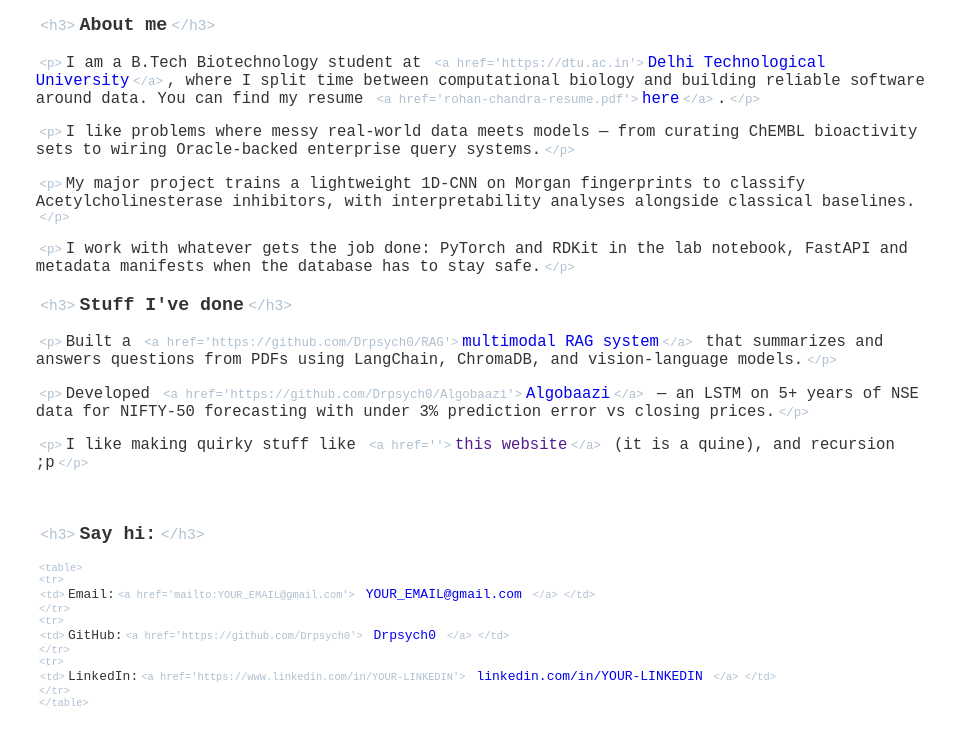
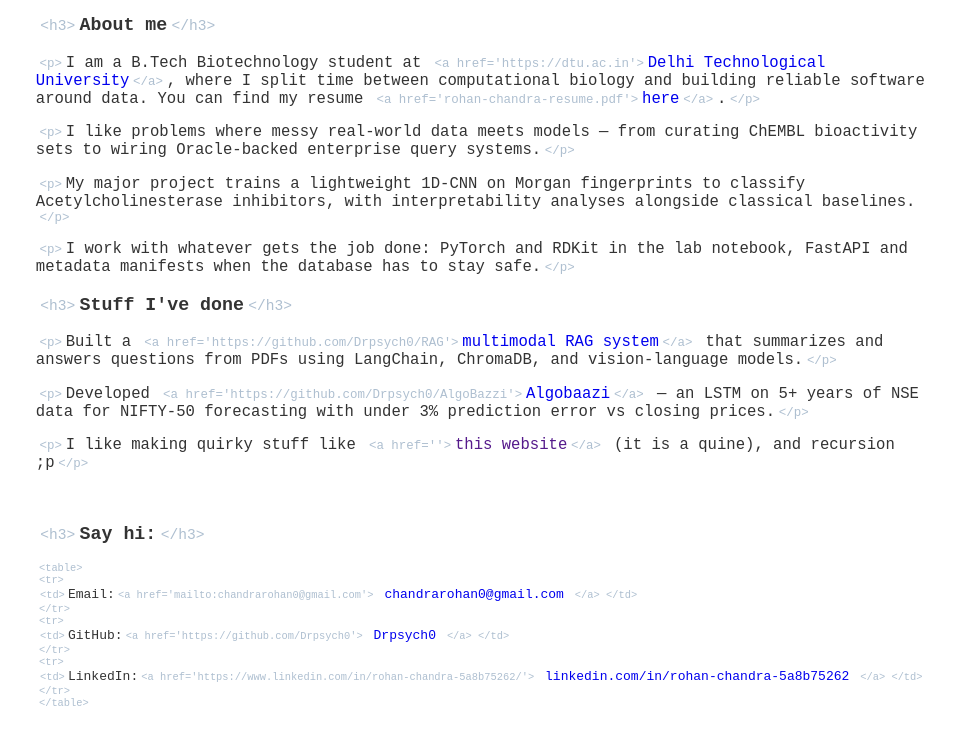
Before and after one commit to Drpsych0/Drpsych0.github.io, a plain HTML site: page index.html in a window 1280 px wide. Shown: the part 221-952 px from the top of the page, without its empty margins (149-1104 px from the left). Drawn offline with Linux system fonts and the light colour scheme.

Commit message:
Update CGPA, contact info, and AlgoBazzi link

```diff
--- a/index.html
+++ b/index.html
@@ -25,7 +25,7 @@
 
 <p>Built a <a href="https://github.com/Drpsych0/RAG">multimodal RAG system</a> that summarizes and answers questions from PDFs using LangChain, ChromaDB, and vision-language models.</p>
 
-<p>Developed <a href="https://github.com/Drpsych0/Algobaazi">Algobaazi</a> — an LSTM on 5+ years of NSE data for NIFTY-50 forecasting with under 3% prediction error vs closing prices.</p>
+<p>Developed <a href="https://github.com/Drpsych0/AlgoBazzi">Algobaazi</a> — an LSTM on 5+ years of NSE data for NIFTY-50 forecasting with under 3% prediction error vs closing prices.</p>
 
 <p>I like making quirky stuff like <a href="">this website</a> (it is a quine), and recursion ;p</p>
 
@@ -35,13 +35,13 @@
 
 <table>
 	<tbody><tr>
-		<td>Email:<a href="mailto:YOUR_EMAIL@gmail.com"> YOUR_EMAIL@gmail.com </a></td>
+		<td>Email:<a href="mailto:chandrarohan0@gmail.com"> chandrarohan0@gmail.com </a></td>
 	</tr>
 	<tr>
 		<td>GitHub:<a href="https://github.com/Drpsych0"> Drpsych0 </a></td>
 	</tr>
 	<tr>
-		<td>LinkedIn:<a href="https://www.linkedin.com/in/YOUR-LINKEDIN"> linkedin.com/in/YOUR-LINKEDIN </a></td>
+		<td>LinkedIn:<a href="https://www.linkedin.com/in/rohan-chandra-5a8b75262/"> linkedin.com/in/rohan-chandra-5a8b75262 </a></td>
 	</tr>
 </tbody></table>
 
```
Also changed, not shown: 1 other file.
